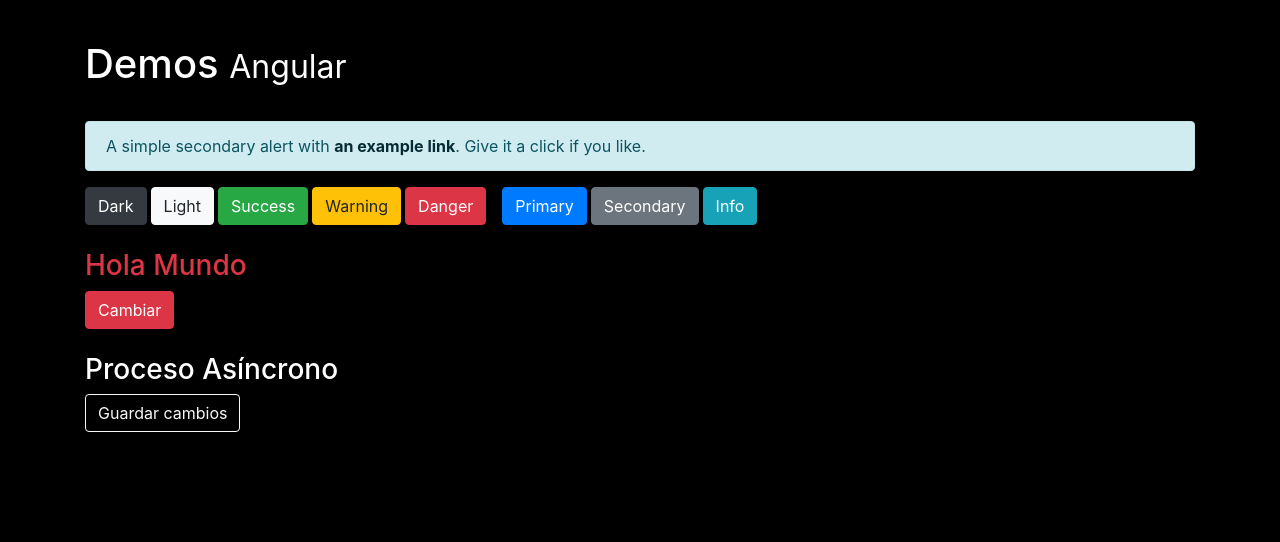
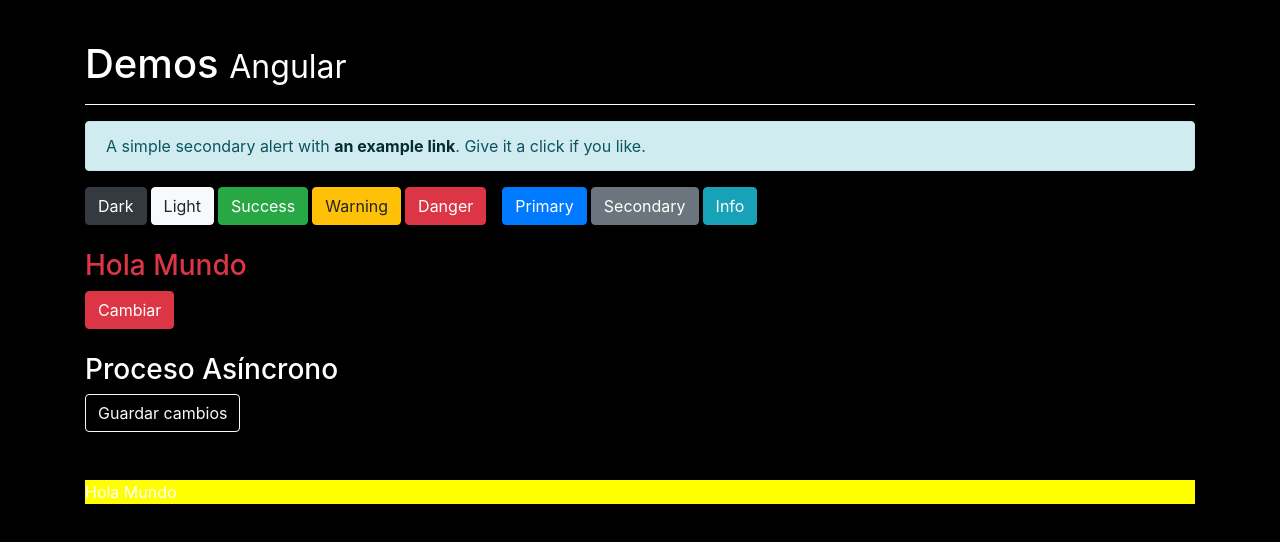
Before and after one commit to aweisserv/angular-miscellaneous, an Angular app: page / in a window 1280 px wide. Shown: the top 542 px of the page. Built offline with nearby package versions, Linux system fonts and the light colour scheme; some icons are missing.

Commit message:
añadida prueba de directiva personalizada

```diff
--- a/src/app/app.component.html
+++ b/src/app/app.component.html
@@ -7,5 +7,8 @@
     <!--<app-css></app-css>-->
     <app-clases></app-clases>
 
+    <p appResaltado class="mt-5">
+        Hola Mundo
+    </p>
 
 </div>
--- a/src/app/app.module.ts
+++ b/src/app/app.module.ts
@@ -5,13 +5,15 @@
 import { NgStyleComponent } from './components/ng-style/ng-style.component';
 import { CssComponent } from './components/css/css.component';
 import { ClasesComponent } from './components/clases/clases.component';
+import { ResaltadoDirective } from './directives/resaltado.directive';
 
 @NgModule({
   declarations: [
     AppComponent,
     NgStyleComponent,
     CssComponent,
-    ClasesComponent
+    ClasesComponent,
+    ResaltadoDirective
   ],
   imports: [
     BrowserModule
--- /dev/null
+++ b/src/app/directives/resaltado.directive.ts
@@ -0,0 +1,14 @@
+import { Directive, ElementRef } from '@angular/core';
+
+@Directive({
+  selector: '[appResaltado]'
+})
+export class ResaltadoDirective {
+
+  constructor( private el:ElementRef ) {
+
+    el.nativeElement.style.backgroundColor = "yellow"
+
+   }
+
+}
--- a/src/styles.css
+++ b/src/styles.css
@@ -9,5 +9,5 @@
 }
 
 hr {
-    border-color: white;
+    border-color: white !important;
 }
```
Also changed, not shown: 1 other file (tests, documents, lock files or other folders).
